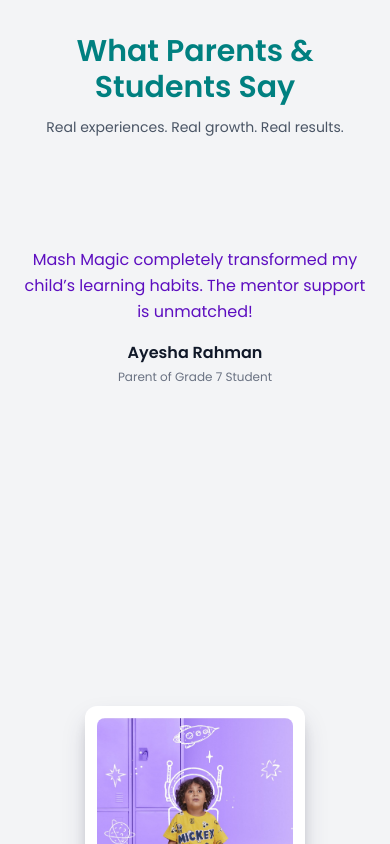
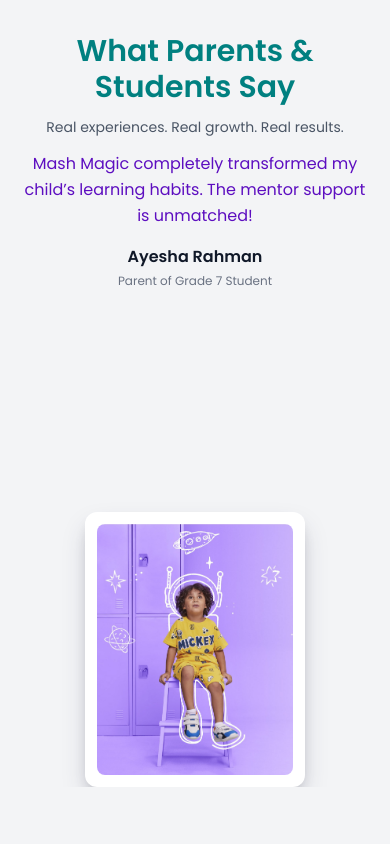
Before and after one commit to MhdRishad-P/MashMagicEdu, a React (Vite) app: page / in a window 390 px wide. Shown: the part 3360-4204 px from the top of the page. Built offline with nearby package versions, Linux system fonts and the light colour scheme.

Commit message:
changed some code

```diff
--- a/src/components/TestimonialCard.jsx
+++ b/src/components/TestimonialCard.jsx
@@ -3,7 +3,7 @@ import { useGSAP } from "@gsap/react";
 import gsap from "gsap";
 import { ScrollTrigger } from "gsap/ScrollTrigger";
 
-gsap.registerPlugin(ScrollTrigger); // ✅ only register ScrollTrigger
+gsap.registerPlugin(ScrollTrigger);
 
 const testimonials = [
   {
@@ -11,28 +11,28 @@ const testimonials = [
     author: "Ayesha Rahman",
     position: "Parent of Grade 7 Student",
     img: "images/testimonial1.jpeg",
-    textColor: "text-violet-800", // green
+    textColor: "text-violet-800",
   },
   {
     text: "We tried many platforms but NOTHING worked like this. One-on-one attention made a huge difference.",
     author: "Mohammed Imran",
     position: "Parent",
     img: "images/testimonial2.jpeg",
-    textColor: "text-green-800", // red
+    textColor: "text-green-800",
   },
   {
     text: "As a parent, I finally feel relaxed. The weekly reports & communication are absolutely perfect.",
     author: "Priya Sharma",
     position: "Mother of Grade 6 Student",
     img: "images/testimonial3.jpeg",
-    textColor: "text-violet-800", // blue / purple
+    textColor: "text-violet-800",
   },
   {
     text: "My son improved in confidence, discipline, and academics. The best decision we ever made!",
     author: "Arun Kumar",
     position: "Parent",
     img: "images/testimonial1.jpeg",
-    textColor: "text-violet-800", // yellow / orange
+    textColor: "text-violet-800",
   },
 ];
 
@@ -43,8 +43,8 @@ export default function TestimonialCard() {
     const authorBlocks = gsap.utils.toArray(".author-block");
     const imageWrappers = gsap.utils.toArray(".image-wrapper");
 
-    // ✅ Make first testimonial visible initially
-    gsap.set([quotes[0], authorBlocks[0]], { y: -10, opacity: 1 });
+    // FIRST VISIBLE ITEM
+    gsap.set([quotes[0], authorBlocks[0]], { opacity: 1, y: -10 });
     gsap.set(imageWrappers[0], {
       opacity: 1,
       scale: 1,
@@ -66,18 +66,12 @@ export default function TestimonialCard() {
     contents.forEach((_, i) => {
       if (i === contents.length - 1) return;
 
-      // fade & slide OUT current quote + author block
-      tl.to(
-        [quotes[i], authorBlocks[i]],
-        {
-          opacity: 0,
-          y: 20,
-          duration: 1,
-          stagger: 0.05,
-        },
-        "+=0.3"
-      )
-        // animate IN next image
+      tl.to([quotes[i], authorBlocks[i]], {
+        opacity: 0,
+        y: 20,
+        duration: 1,
+        stagger: 0.05,
+      })
         .to(
           imageWrappers[i + 1],
           {
@@ -90,7 +84,6 @@ export default function TestimonialCard() {
           },
           "<"
         )
-        // fade & slide IN next quote + author block
         .to(
           [quotes[i + 1], authorBlocks[i + 1]],
           {
@@ -107,7 +100,7 @@ export default function TestimonialCard() {
   return (
     <>
       {/* TITLE */}
-      <div className="pt-16  text-center px-4">
+      <div className="pt-16 text-center px-4">
         <h2 className="text-3xl sm:text-4xl md:text-4xl font-semibold text-[#008080]">
           What Parents & Students Say
         </h2>
@@ -117,7 +110,16 @@ export default function TestimonialCard() {
       </div>
 
       {/* SCROLL SECTION */}
-      <div className="testimonial-container relative w-full h-screen overflow-hidden">
+      <div
+        className="
+          testimonial-container
+          relative w-full
+          h-[650px]
+          sm:h-[700px]
+          md:h-screen
+          overflow-hidden
+        "
+      >
         {testimonials.map((item, i) => (
           <div
             key={i}
@@ -131,8 +133,8 @@ export default function TestimonialCard() {
               text-center lg:text-left
             "
           >
-            {/* TEXT + AUTHOR BLOCK */}
-            <div className="flex-1 max-w-xl md:pt-20 pt-30 ">
+            {/* TEXT BLOCK */}
+            <div className="flex-1 max-w-xl pt-6 md:pt-[20px]">
               <p
                 className={`
                   quote opacity-0
@@ -154,7 +156,7 @@ export default function TestimonialCard() {
               </div>
             </div>
 
-            {/* IMAGE */}
+            {/* IMAGE BLOCK → moved upward */}
             <div
               className="
                 image-wrapper
@@ -163,6 +165,7 @@ export default function TestimonialCard() {
                 p-3 sm:p-4
                 rounded-xl bg-white
                 opacity-0 scale-75
+                mt-4 sm:mt-6 md:mt-[-20px] lg:mt-[-40px]
                 shadow-[0_13px_27px_-5px_rgba(50,50,93,0.25),0_8px_16px_-8px_rgba(0,0,0,0.3)]
               "
             >
```
